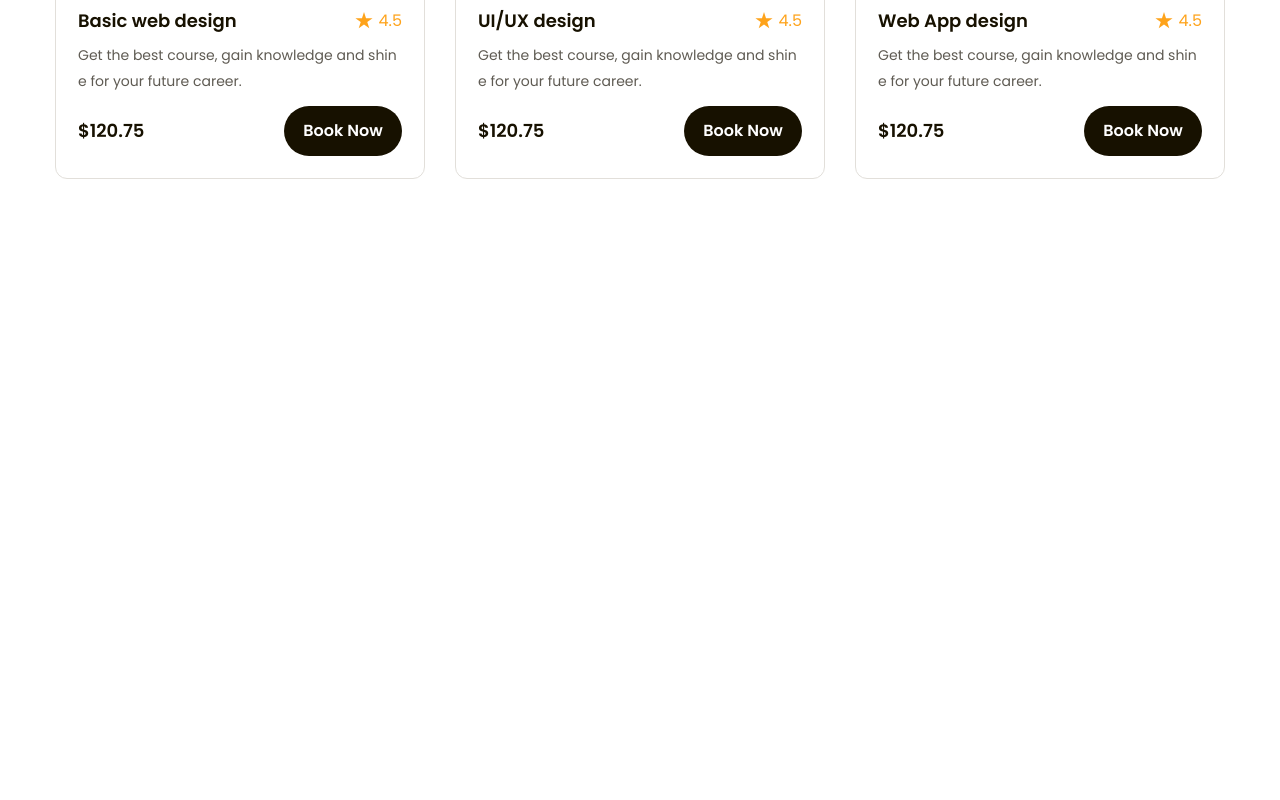
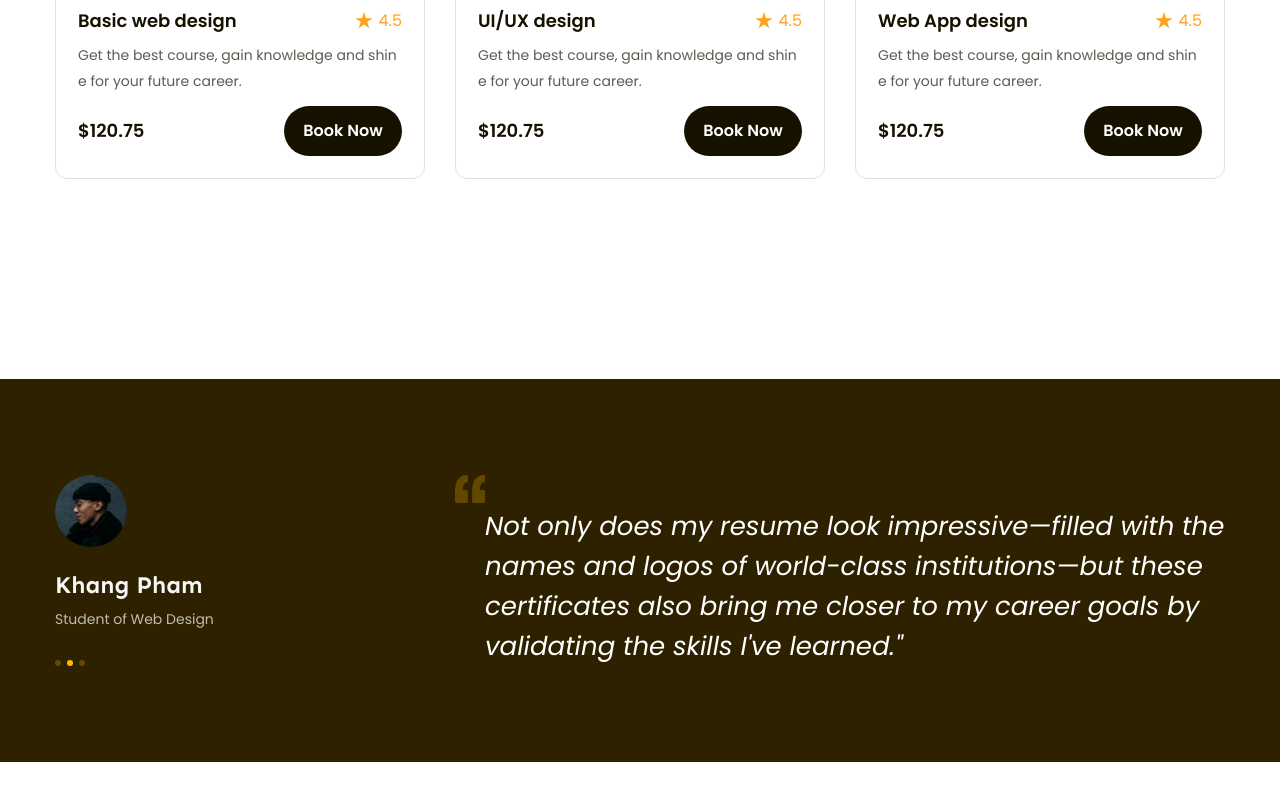
Before and after one commit to khang68/html-css-02, a plain HTML site: page index.html in a window 1280 px wide. Shown: the part 1569-2369 px from the top of the page. Drawn offline with Linux system fonts and the light colour scheme.

Commit message:
Design the feedback section

```diff
--- a/assets/css/styles.css
+++ b/assets/css/styles.css
@@ -421,3 +421,71 @@ button {
     color: #fff;
     background-color: var(--primary-color);
 }
+
+/* ====== FEEDBACK ======= */
+.feedback {
+    margin-top: 135px;
+    padding: 96px 0;
+    background-color: #2e2100;
+}
+
+.feedback-item {
+    display: flex;
+    justify-content: space-between;
+}
+
+.feedback-item .avatar {
+    width: 72px;
+    height: 72px;
+    border-radius: 50%;
+    object-fit: cover;
+}
+
+.feedback-item .info .title {
+    margin-top: 18px;
+    /* Design */
+    font-family: var(--font-heading);
+    font-weight: 700;
+    font-size: 2.4rem;
+    line-height: 1.42;
+    color: #f7f7f7;
+}
+
+.feedback-item .info .desc {
+    margin-top: 4px;
+    /* Design */
+    font-size: 1.4rem;
+    line-height: 1.86;
+    color: #bfbcb3;
+}
+
+.feedback-item .dots {
+    display: flex;
+    margin-top: 28px;
+    gap: 6px;
+}
+
+.feedback-item .dot {
+    cursor: pointer;
+    width: 6px;
+    height: 6px;
+    border-radius: 50%;
+    background-color: #634700;
+}
+
+.feedback-item .dot.active {
+    cursor: default;
+    background-color: var(--primary-color);
+}
+.feedback-item .content {
+    width: 65.81%;
+}
+
+.feedback-item blockquote {
+    margin-left: 30px;
+    /* Design */
+    font-style: italic;
+    font-size: 2.6rem;
+    line-height: 1.54;
+    color: #ffffff;
+}
--- a/index.html
+++ b/index.html
@@ -148,6 +148,7 @@
                     </div>
                 </div>
             </div>
+
             <!-- Popular -->
             <div class="popular">
                 <div class="main-content">
@@ -194,6 +195,7 @@
                             </button>
                         </div>
                     </div>
+                    <!-- Popular Courses -->
                     <div class="course-list">
                         <!-- Course 1 -->
                         <div class="course-item">
@@ -283,7 +285,7 @@
                         <div class="course-item">
                             <a href="#!">
                                 <img
-                                    src="./assets/img/course-1.jpg"
+                                    src="./assets/img/course-3.jpg"
                                     alt="Web App design"
                                     class="thumbnail"
                                 />
@@ -323,6 +325,45 @@
                     </div>
                 </div>
             </div>
+
+            <!-- Feedback -->
+            <div class="feedback">
+                <div class="main-content">
+                    <div class="feedback-list">
+                        <div class="feedback-item">
+                            <div class="info">
+                                <img
+                                    src="./assets/img/feedback-avatar-1.jpg"
+                                    alt="Khang Pham"
+                                    class="avatar"
+                                />
+                                <p class="title">Khang Pham</p>
+                                <p class="desc">Student of Web Design</p>
+                                <div class="dots">
+                                    <span class="dot"></span>
+                                    <span class="dot active"></span>
+                                    <span class="dot"></span>
+                                </div>
+                            </div>
+                            <div class="content">
+                                <img
+                                    src="./assets/icons/open-quote.svg"
+                                    alt=""
+                                    class="open-quote"
+                                />
+                                <blockquote>
+                                    Not only does my resume look
+                                    impressive—filled with the names and logos
+                                    of world-class institutions—but these
+                                    certificates also bring me closer to my
+                                    career goals by validating the skills I've
+                                    learned."
+                                </blockquote>
+                            </div>
+                        </div>
+                    </div>
+                </div>
+            </div>
         </main>
     </body>
 </html>
```
Also changed, not shown: assets/icons/open-quote.svg (added), assets/img/feedback-avatar-1.jpg (added).
